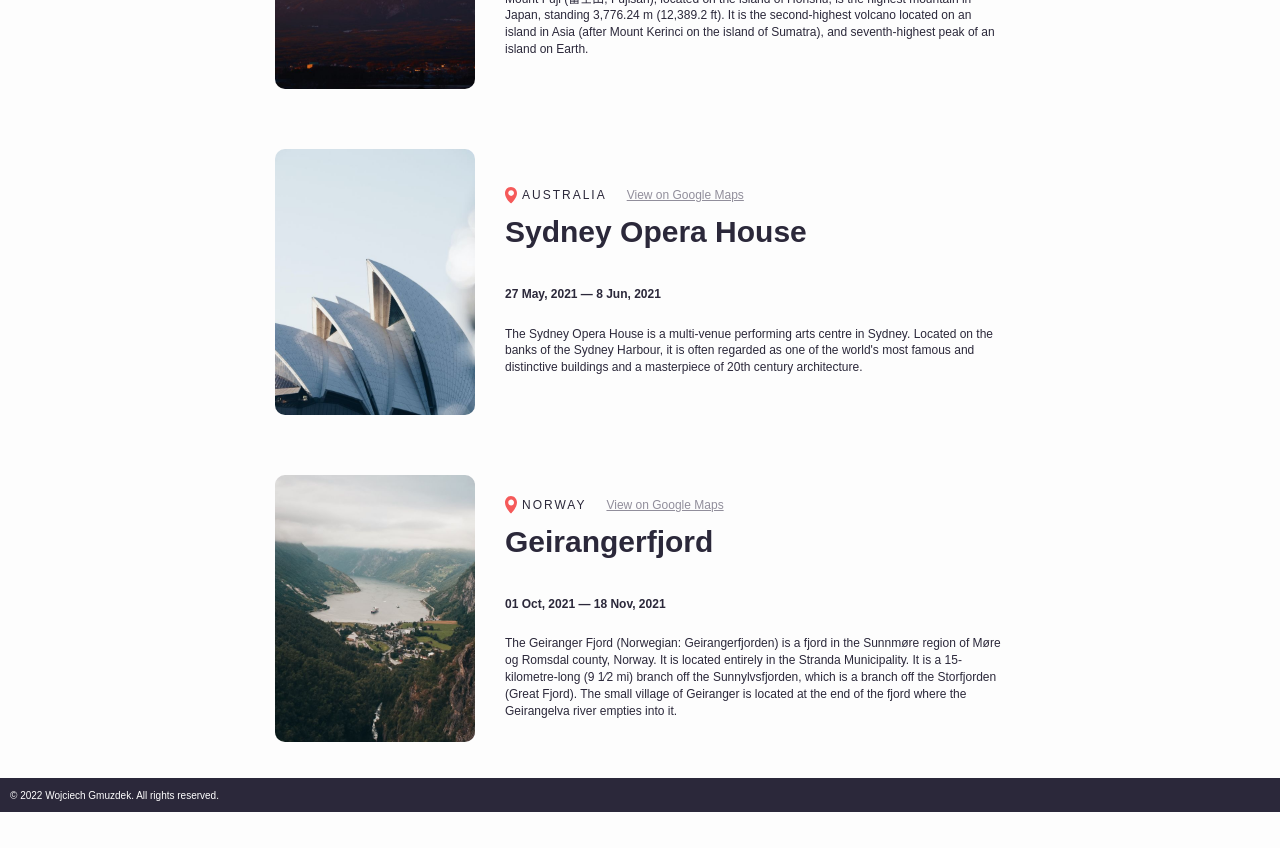
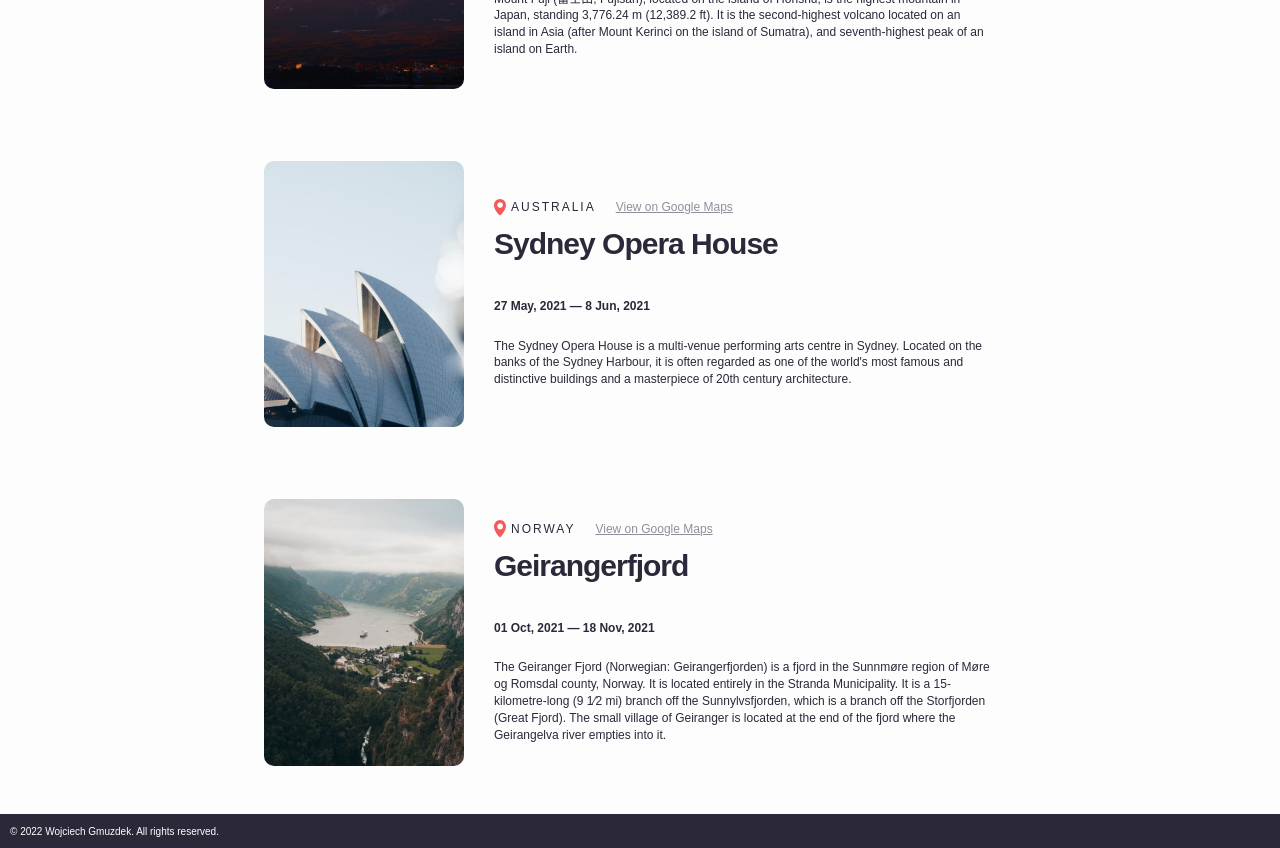
Before and after one commit to fontilan/travel-journal, a React (Create React App) app: page / in a window 1280 px wide. Shown: the part 280-1128 px from the top of the page. Before the commit the page ends 1092 px from the top, so only its background shows below. Built offline with nearby package versions, Linux system fonts and the light colour scheme; a web font is replaced by a local one.

Commit message:
rever the footer "fix"

```diff
--- a/src/index.css
+++ b/src/index.css
@@ -19,12 +19,6 @@
   background-color: #fdfdfd;
   box-sizing: border-box;
   font-size: 12px;
-}
-
-.App {
-  min-height: 100vh;
-  display: flex;
-  flex-direction: column;
 }
 
 .header {
@@ -56,7 +50,7 @@
 .card {
   display: flex;
   padding: 2em;
-  margin-bottom: 1em;
+  margin-bottom: 2em;
 }
 
 .card__image-container {
@@ -102,6 +96,7 @@
   margin-top: 0;
   font-weight: 900;
   font-size: 30px;
+  letter-spacing: -1px;
 }
 
 .card__date {
@@ -113,7 +108,7 @@
 }
 
 footer {
-  margin-top: auto;
+  margin-top: 1em;
   background-color: #2b283a;
   color: #ffffff;
   padding: 10px;
```
